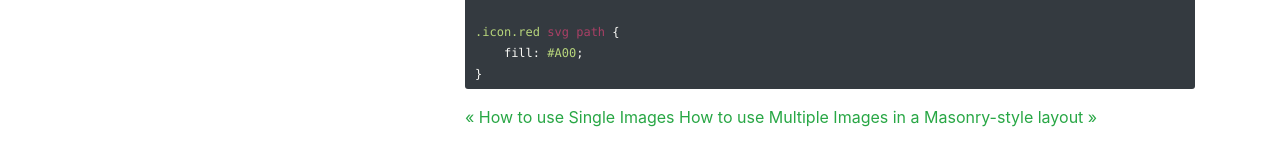
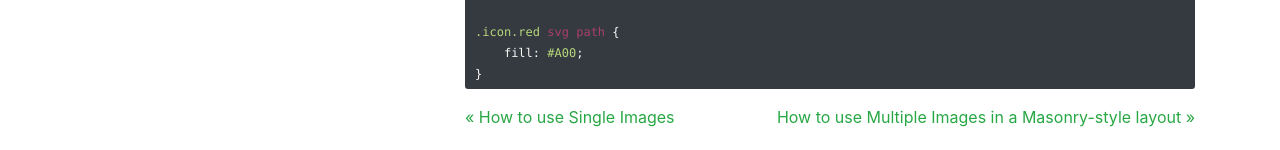
Before and after one commit to skeweddata/skeweddata.github.io, a Jekyll site: the page built from _posts/2017-10-18-friday-theme-icons.md, in a window 1280 px wide and 1400 px high, scrolled down 13 px. Shown: the part 1247-1397 px from the top of the window. Built offline with Jekyll 4.4.1, drawn with Linux system fonts in a browser that asks for light colours.

Commit message:
trying something with posts

```diff
--- a/theme/css/syntax.css
+++ b/theme/css/syntax.css
@@ -1,3 +1,6 @@
+.next {
+    float: right;
+}
 .hll, .highlight pre { background-color: #343a40; border: 0; padding: 5px; border-radius: 3px; padding-left: 10px;}
 .highlight pre code {font-size: 12px; color: #eee; filter: saturate(0.5);}
  .c { color: #75715e } /* Comment */
```
